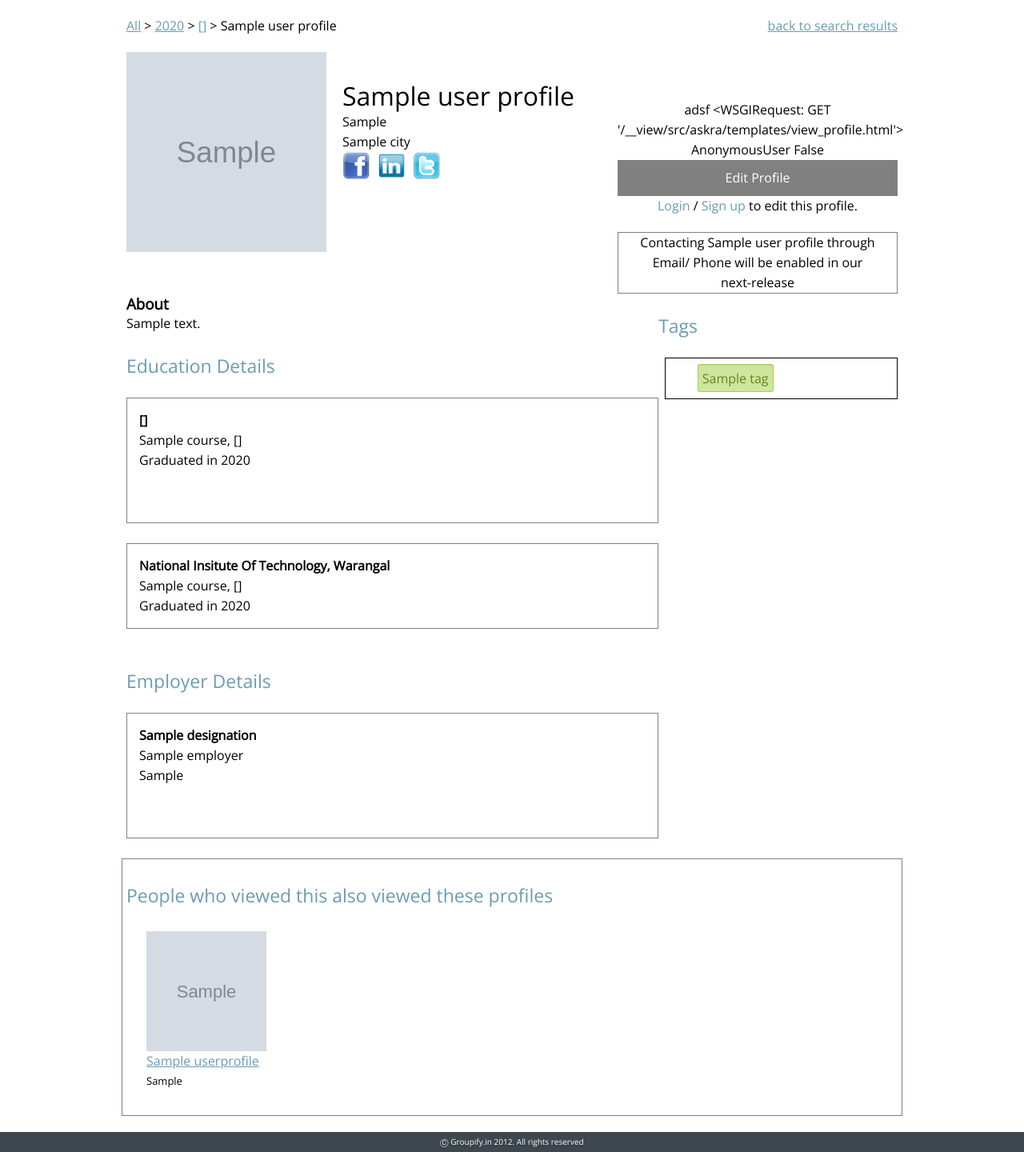
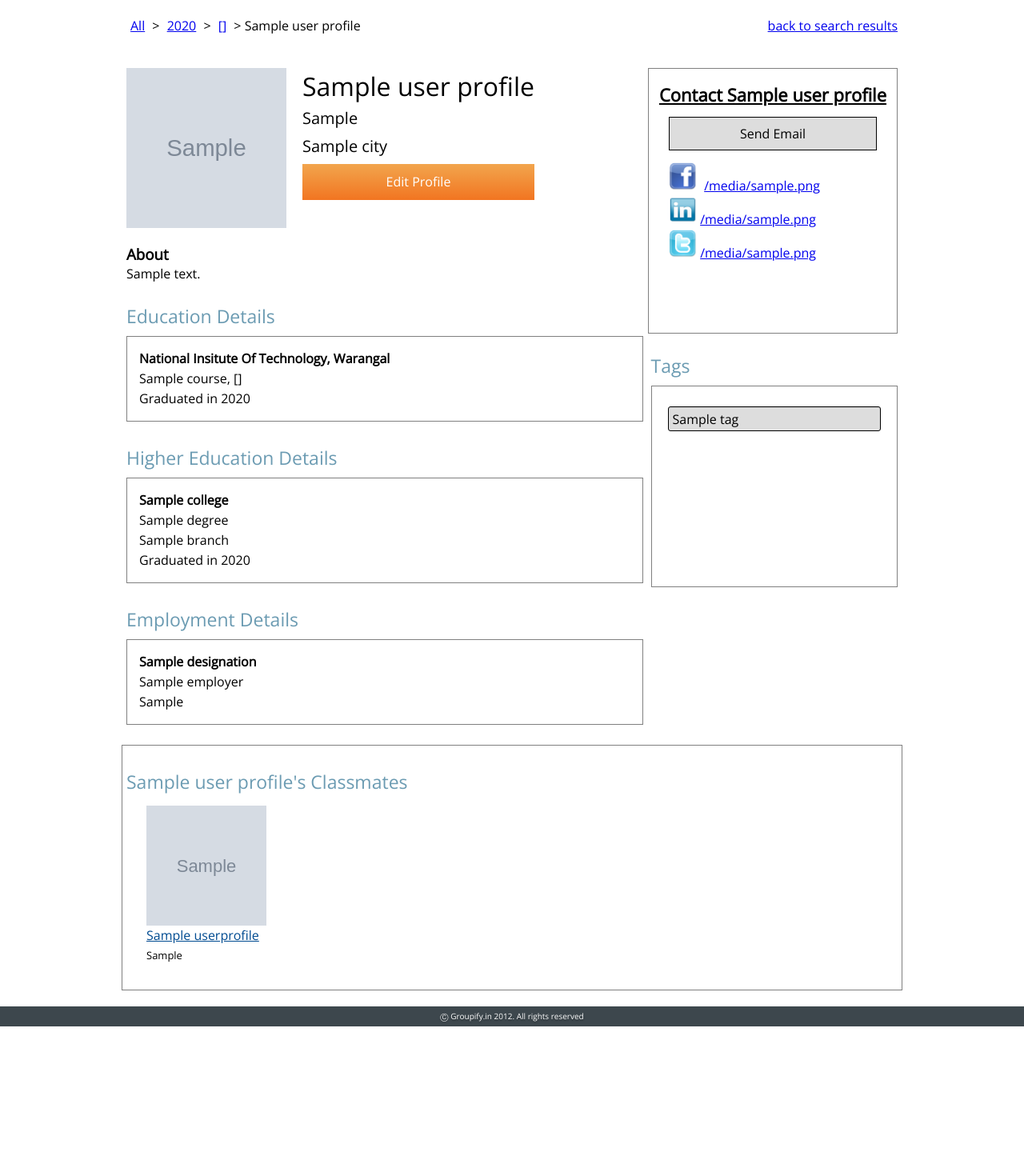
Before and after one commit to sriharimaneru/askra-repo, a Django app: template src/askra/templates/view_profile.html in a window 1280 px wide. Shown: the part 100-1540 px from the top of the page at 80% size. After the commit the page ends 1383 px from the top, so only its background shows below. Run offline with Django 3.2, Linux system fonts and the light colour scheme; the template is opened without the code that fills it: most values are stand-ins (such as "Sample title", 1, 10 or a date in 2020); grey boxes marked "Sample" are stand-in pictures.

Commit message:
Cosmetic changes to view profile page to look less broken

```diff
--- a/src/askra/static/css/style.css
+++ b/src/askra/static/css/style.css
@@ -439,12 +439,6 @@ div#about {
 	background: #667780;
 }
 
-div#contact {
-	width: 350px;
-	text-align: center;
-	padding-top: 60px;
-}
-
 div#team_description {
 	width: 550px;
 	padding-bottom: 30px;
@@ -483,13 +477,12 @@ div.member-details {
 	color: white;
 }
 
-#contact a {
-	text-decoration: none;
-	color: rgba(255, 255, 255, 0.4);
+#about a:hover{
+	text-decoration: underline;
 }
 
-#about a:hover{
-	text-decoration: underline;
+#about #contact a{
+	text-shadow: none;
 }
 
 /************* END COMMUNICATION **************/
@@ -692,12 +685,17 @@ div#facet-list .selected_facet{
 
 /******************Start view profile page ***************/
 
-#view_profile_page .section-subtitle, #view_profile_page a{
+#view_profile_page .section-subtitle {
 	color: #6B9BB2;
+}
+
+#view_profile a{
+	color: #004B91;
 }
 
 #view_profile_page .section-subtitle{
 	font-size: 23;
+	padding-bottom: 5px;
 }
 
 #main_content, #other_content, #related_profiles {
@@ -716,8 +714,13 @@ div#facet-list .selected_facet{
 	float: left;
 }
 
+#breadcrumb a {
+	padding-left: 5px;
+	padding-right: 5px;
+}
+
 #pic_div {
-	margin-top: 20px;
+	margin-top: 40px;
 	clear: both;
 	float: left;
 }
@@ -733,28 +736,77 @@ div#facet-list .selected_facet{
 }
 
 #basic_details_div {
-	margin-top: 20px;
+	margin-top: 40px;
 	float: left;
 	margin-left: 20px;
 }
 
-#social_media_links img {
-	padding-right: 5px;
+#basic_details_div > h2 {
+	font-family: 'Open Sans',Helvetica,Arial,sans-serif;
+	font-weight: normal;
+	font-size: 32px;
+	margin-bottom: 15px;
+	margin-top: 10px;
+}
+
+#basic_details_div>p {
+	font-size: 20px;
+	margin-bottom: 10px;
+}
+
+#basic_details_div a{
+	text-decoration: none;
+	color: rgba(255, 255, 255, 0.4);
 }
 
 #contact {
 	float: right;
-	margin-top: 20px;
+	margin-top: 40px;
+	width: 300px;
+	/*text-align: center;*/
+	padding: 20px 5px 10px 5px;
+	border: 1px solid grey;
+	height: 300px;
+}
+
+#contact p#contact_header {
+	font-size: 22px;
+	text-align: center;
+	text-decoration: underline;
+	font-weight: bold;
+}
+
+#contact #contact_email {
+	margin: 15px 20px;
+	height: 20px;
+	line-height: 20px;
+	background-color: #dddddd;
+	border: 1px solid black;
+	padding: 10px;
+	text-align: center;
+	cursor: pointer;
+}
+
+#social_media_links {
+	margin-top: 10px;
+	margin-left: 20px;
+}
+
+#social_media_links img.social-media-small-icon {
+	padding-right: 5px;
 }
 
 #contact_div {
-	margin-top: 20px;
-	border: thin solid gray;
+	margin-top: 10px;
+	font-size: 12px;
+	display: none;
+	/*border: thin solid gray;*/
 }
 
 #edit_profile {
 	background: #F27521;
 	background-image: -webkit-linear-gradient(top,#F2A54D,#F27521);
+	background-image: -moz-linear-gradient(top,#F2A54D,#F27521);
 	text-align: center;
 	padding-top: 10px;
 	padding-bottom: 10px;
@@ -771,6 +823,7 @@ div#facet-list .selected_facet{
 
 #edit_profile:hover{
 	background-image: -webkit-linear-gradient(top,#F27521,#F2A54D);
+	background-image: -moz-linear-gradient(top,#F27521,#F2A54D);
 }
 
 #edit_profile a {
@@ -795,13 +848,19 @@ div#facet-list .selected_facet{
 
 #text_details {
 	float: left;
-	width: 69%;
+	width: 67%;
+	margin-top: 20px;
+}
+
+#tags_container
+{
+	float: right;
+	width: 32%;
 }
 
 #tags {
-	float: right;
-	width: 30%;
-	border: 1px solid black;
+	border: 1px solid grey;
+	height: 250px;
 }
 
 #tags img {
@@ -819,6 +878,7 @@ div#facet-list .selected_facet{
 .detail_container {
 	border: 1px solid grey;
 	padding: 15px;
+	margin-bottom: 5px;
 }
 .detail .label {
 	padding-right: 5px;
@@ -848,9 +908,13 @@ div#facet-list .selected_facet{
 	padding: 5px;
 }
 
+.related_profile {
+	cursor: pointer;
+}
 
 .related_profile a{
-	color: #004B91
+	color: #004B91;
+	overflow:hidden;
 }
 
 .related_profile p{
@@ -858,23 +922,25 @@ div#facet-list .selected_facet{
 }
 
 .related_profile_container:hover {
-	border: 1px solid #6B9BB2;
+	border-bottom: 1px solid #6B9BB2;
 }
 
 
 #tags>ul {
 	list-style: none;
+	padding-left: 0;
 }
 
 #tags>ul li {
-	display: inline;
+	display: block;
+	margin: 25px 20px;
 }
 
 .usertag {
-	background-color: #CDE69C;
-    border: 1px solid #A5D24A;
+	background-color: #dddddd;
+    border: 1px solid black;
     border-radius: 3px 3px 3px 3px;
-    color: #638421;
+    color: black;
 
     margin-bottom: 5px;
     margin-right: 5px;
--- a/src/askra/templates/edit_profile.html
+++ b/src/askra/templates/edit_profile.html
@@ -300,7 +300,11 @@
 			</div>
 			<h2 class="heading">Basic Details</h2>
 			<div id="picture_section" class="section">
-				<img src="{{ userprofileform.instance.photo.url }}">
+				{% if userprofileform.instance.photo %}
+					<img src="{{ userprofileform.instance.photo.url }}">
+				{% else %}
+					<img src="{{STATIC_URL}}img/default_profile.png">
+				{% endif %}
 				<a href="#" id="edit_picture">Edit picture</a>
 				{{ userprofileform.photo }}
 			</div>
--- a/src/askra/templates/view_profile.html
+++ b/src/askra/templates/view_profile.html
@@ -8,6 +8,10 @@
 		$(".related_profile").click(function(){
 	       window.location=$(this).find("a").attr("href");
 	       return false;
+		});
+
+		$('#contact_email').click(function() {
+			$('#contact_div').show("slow");
 		});
 	});
 </script>
@@ -33,52 +37,61 @@
 	</div>
 	<div id="pic_div">
 		{% if user_profile.photo and user_profile.photo.url %}
-		<img src="{{user_profile.photo.url}}" width="250px" height="250px">
+		<img src="{{user_profile.photo.url}}" width="200px" height="200px">
 		{% else %}
-		<img src="{{STATIC_URL}}img/no-image.jpg" width="250px" height="250px" alt="No profile picture">
+		<img src="{{STATIC_URL}}img/default_profile.png" width="200px" height="200px" alt="No profile picture">
 		{% endif %}
 	</div>
 	<div id="basic_details_div">
-		<h2 class="section-title">{{ user_profile.get_full_name }}</h2>
+		<h2>{{ user_profile.get_full_name }}</h2>
 		<p>{{ student_section.get_full_qualification }}</p>
+		{% if user_profile.city %}
 			<p>{{ user_profile.city }}</p>
-		<div id = "social_media_links">
-			{% if user_profile.facebook_url %}
-			    <a href="{{ user_profile.facebook_url }}" target="blank"><img src="{{STATIC_URL}}img/facebook_icon.png" width="35px" height="35px"></a>
 		{% endif %}
-
-			{% if user_profile.linked_url %}
-			<a href="{{ user_profile.linked_url }}" target="blank"><img src="{{STATIC_URL}}img/linkedin_icon.png" width="35px" height="35px"></a>
-			{% endif %}
-
-			{% if user_profile.twitter_url %}
-			<a href="{{ user_profile.twitter_url }}" target="blank"><img src="{{STATIC_URL}}img/twitter_icon.png" width="35px" height="35px"></a>
-			{% endif %}
-		</div>
-	</div>
-
-	<div id="contact">
-		adsf
-		{{ request }}
-		{{ request.user }}
-		{{ request.user.is_authenticated }}
-		{% if request.user.is_authenticated %}
 		<a href="/profile/edit/{{user_profile.id}}">
 			<div id="edit_profile">
 				<p>Edit Profile</p>
 			</div>
 		</a>
+	</div>
+
+	<div id="contact">
+		<p id="contact_header">Contact {{user_profile.get_short_name}}</p>
+		<div id="contact_email">
+			<p>Send Email</p>
+		</div>
+		<div id="contact_div">
+			<p>Contacting {{ user_profile.get_full_name }} through Email/Phone will be enabled soon</p>
+		</div>
+		<div id = "social_media_links">
+			<div>
+				<img class="social-media-small-icon" src="{{STATIC_URL}}img/facebook_icon.png" width="35px" height="35px">
+				{% if user_profile.facebook_url %}
+				    <a href="{{ user_profile.facebook_url }}" target="blank">{{ user_profile.facebook_url }}</a>
 				{% else %}
-		<div id="edit_profile_disabled">
-			<p>Edit Profile</p>
+					<span>No URL</span>
+				{% endif %}
 			</div>
-		<a href="/login">Login</a> / <a href="/sign-up">Sign up</a> to edit this profile.
+
+			<div>
+				<img src="{{STATIC_URL}}img/linkedin_icon.png" width="35px" height="35px">
+				{% if user_profile.linked_url %}
+					<a href="{{ user_profile.linked_url }}" target="blank">{{ user_profile.linked_url }}</a>
+				{% else %}
+					<span>No URL</span>
 				{% endif %}
-		<div id="contact_div">
-			<p>Contacting {{ user_profile.get_full_name }} through Email/ Phone will be enabled in our next-release</p>
+			</div>
+
+			<div>
+				<img src="{{STATIC_URL}}img/twitter_icon.png" width="35px" height="35px">
+				{% if user_profile.twitter_url %}
+				<a href="{{ user_profile.twitter_url }}" target="blank">{{ user_profile.twitter_url }}</a>
+				{% else %}
+					<span>No URL</span>
+				{% endif %}
 			</div>
 		</div>
-	<br class = "cB">
+	</div>
 </div>
 <div id = "other_content">
 	<div id="text_details">
@@ -88,20 +101,6 @@
 		{% endif %}
 
 		<h3 class="section-subtitle">Education Details</h3>
-			{% for education_detail in education_details %}
-			<div class="detail_container">
-				<p><b>{{ education_detail.college }}</b></p>
-				{% if student_section.branch.branch %}
-				<p>{{ student_section.branch.course }}, {{ student_section.branch.branch }}</p>
-				{% endif %}
-				{% if student_section.year_of_graduation %}
-				<p>Graduated in {{student_section.year_of_graduation}}</p>
-				{% endif %}
-				</br>
-				</br>
-			</div>
-			<br>
-			{% endfor %}
 		<div class="detail_container">
 			<p><b>National Insitute Of Technology, Warangal</b></p>
 			{% if student_section.branch.branch %}
@@ -111,10 +110,32 @@
 			<p>Graduated in {{student_section.year_of_graduation}}</p>
 			{% endif %}
 		</div>
-			<br>
 
-		<h3 class="section-subtitle">Employer Details</h3>
+		{% if education_details %}
+			<h3 class="section-subtitle">Higher Education Details</h3>
+			{% for education_detail in education_details %}
+				<div class="detail_container">
+					{% if education_detail.college %}
+					<p><b>{{ education_detail.college.name }}</b></p>
+					{% endif %}
+
+					{% if education_detail.degree %}
+						<p>{{ education_detail.degree.name }}</p>
+					{% endif %}
+
+					{% if education_detail.branch %}
+						<p>{{ education_detail.branch.name }}</p>
+					{% endif %}
+
+					{% if education_detail.year_of_graduation %}
+						<p>Graduated in {{education_detail.year_of_graduation}}</p>
+					{% endif %}
+				</div>
+			{% endfor %}
+		{% endif %}
+
 		{% if employment_details %}
+			<h3 class="section-subtitle">Employment Details</h3>
 			{% for employment_detail in employment_details %}
 			<div class="detail_container">
 				<p><b>{{ employment_detail.designation.name }}</b></p>
@@ -124,17 +145,14 @@
 				{% if employment_detail.get_employment_period %}
 				<p>{{ employment_detail.get_employment_period }}</p>
 				{% endif %}
-			</br>
-			</br>
 			</div>
-			<br>
 			{% endfor %}
-			{% else %}
-			<p>No details added yet</p>
-			{% endif%}
+		{% endif %}
 
 
 	</div>
+
+	<div id="tags_container">
 		<h3 class="section-subtitle">Tags</h3>
 		<div id="tags">
 			<ul>
@@ -148,26 +166,27 @@
 			</ul>
 		</div>
 	</div>
+
+	<div class="cB"></div>
+</div>
+
 {% if other_profiles %}
-<div id = "related_profiles" class="cB">
-	<h2 class="section-subtitle">People who viewed this also viewed these profiles</h3>
+<div id = "related_profiles">
+	<h2 class="section-subtitle">{{user_profile.get_short_name}}'s Classmates</h3>
 	{% for student_section in other_profiles %}
 	<div class = "related_profile_container">
-		<a href="/profile/view/{{ student_section.userprofile.id}}">
 		<div class = "related_profile">
 			{% if student_section.user_profile.photo and student_section.user_profile.photo.url %}
 			<img src="{{student_section.user_profile.photo.url}}" width="150px" height="150px">
 			{% else %}
-				<img src="{{STATIC_URL}}img/no-image.jpg" width="150px" height="150px" alt="No profile picture">
+			<img src="{{STATIC_URL}}img/default_profile.png" width="150px" height="150px" alt="No profile picture">
 			{% endif %}
 			<a href="/profile/view/{{ student_section.userprofile.id }}">{{ student_section.userprofile.get_full_name }}</a>
 			<p>{{ student_section.get_full_qualification }}</p>
 		</div>
-		</a>
 	</div>
 	{% endfor %}
-	<br class = "cB">
-</div>
+	<div class = "cB"></div>
 </div>
 {% endif %}
 {% endblock %}
--- a/src/askra/userprofile/forms.py
+++ b/src/askra/userprofile/forms.py
@@ -8,7 +8,7 @@ from django.template import Context
 class EditUserProfileForm(forms.ModelForm):
     date_of_birth = forms.DateField(input_formats=['%d/%m/%Y',], required=False,
                                     widget = widgets.DateInput(format='%d/%m/%Y'))
-    photo = forms.ImageField(widget = widgets.FileInput())
+    photo = forms.ImageField(widget = widgets.FileInput(), required=False)
 #
 #    def __init__(self, *args, **kwargs):
 #        super(EditUserProfileForm, self).__init__(*args, **kwargs)
```
Also changed, not shown: src/askra/userprofile/models.py (+14 -2 lines), src/askra/userprofile/views.py (+9 -3 lines), src/askra/static/img/default_profile.png (added). Lines whose indentation alone changed are shown as unchanged.
